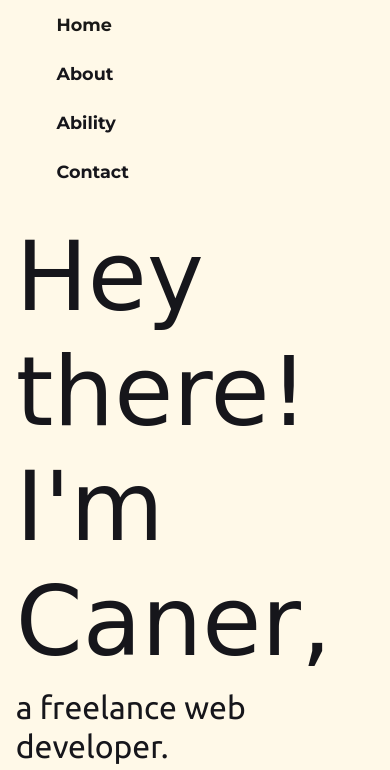
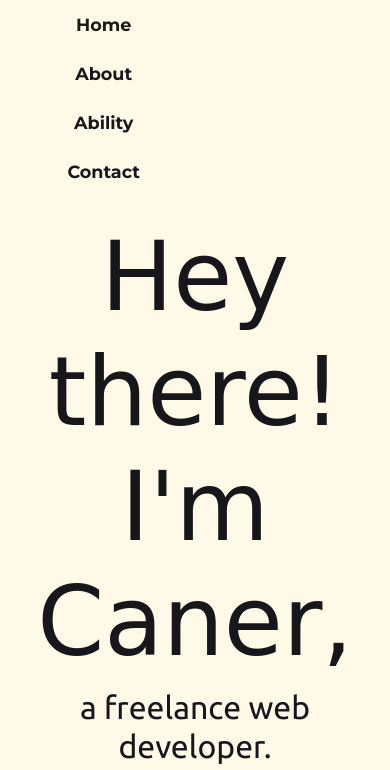
Before and after one commit to tuncaycaner/cnrtncy, a plain HTML site: page index.html in a window 390 px wide. Both pictures are taken after a click on the button "Toggle navigation". Shown: the part 52-822 px from the top of the page. Drawn offline with nearby package versions, Linux system fonts and the light colour scheme; a web font is replaced by a local one.

Commit message:
Add files via upload

```diff
--- a/css/styles.css
+++ b/css/styles.css
@@ -8,6 +8,7 @@ font-family: 'Ubuntu', sans-serif; */
 
 #title {
   color: #16161B;
+  text-align: center;
 
 
 }
@@ -16,7 +17,7 @@ font-family: 'Ubuntu', sans-serif; */
   font-family: 'Montserrat', sans-serif;
   color: #16161B;
   font-size: 1.1rem;
-  font-weight: 600;
+  font-weight: bold;
   padding: 3% 10%;
   margin-left: 5%;
 }
@@ -43,6 +44,7 @@ font-family: 'Ubuntu', sans-serif; */
 
 .title-row {
   padding: 3% 1%;
+  text-align: center;
 }
 
 .title-col {
@@ -60,13 +62,7 @@ font-family: 'Ubuntu', sans-serif; */
   border-radius: 1%;
   height: 30em;
   width: 40em;
-
-
-
-
-
 }
-
 
 
 
@@ -85,7 +81,7 @@ body {
 h1 {
   font-family: 'Sofia', cursive;
   color: #16161B;
-  font-size: 6rem;
+  font-size: 6em;
 
 }
 
@@ -115,10 +111,7 @@ p {
 
 
 
-
-}
-
-.triangle-left {
+/* .triangle-left {
   display: inline-block;
   width: 0;
   height: 0;
@@ -139,9 +132,4 @@ p {
   border-bottom: 75px solid transparent;
   margin-left: 40%;
 
-}
-
-
-#features {
-  padding: 5% 5%;
-}
+} */
--- a/index.html
+++ b/index.html
@@ -13,7 +13,7 @@
 
   <!-- Bootstrap Scripts -->
   <link href="https://cdn.jsdelivr.net/npm/bootstrap@5.2.1/dist/css/bootstrap.min.css" rel="stylesheet" integrity="sha384-iYQeCzEYFbKjA/T2uDLTpkwGzCiq6soy8tYaI1GyVh/UjpbCx/TYkiZhlZB6+fzT" crossorigin="anonymous">
-  <script src="https://cdn.jsdelivr.net/npm/bootstrap@5.2.1/dist/js/bootstrap.bundle.min.js" integrity="sha384-u1OknCvxWvY5kfmNBILK2hRnQC3Pr17a+RTT6rIHI7NnikvbZlHgTPOOmMi466C8" crossorigin="anonymous"></script>
+
 
   <!-- CSS Stylesheet -->
   <link rel="stylesheet" href="css/styles.css">
@@ -33,7 +33,7 @@
 
     <div class="container-fluid">
       <div class="row container-title-row">
-        <div class="col col-lg-6 col-md-6 col-sm-6">
+        <div class="col col-lg-6 col-md-6 col-sm-6 col-6">
           <div class="navbar-container">
             <nav class="navbar navbar-expand-lg">
               <div class="container-fluid">
@@ -76,13 +76,13 @@
 
 
       <div class="row title-row">
-        <div class="col col-lg-6 col-md-6 col-sm-12 col-12 title-col col-auto me-auto">
+        <div class="col-xl-6 col-lg-6 col-md-12 col-sm-12 col-12 title-col col-auto me-auto">
           <h1 class="title-text">Hey there! <br>I'm Caner,</h1>
           <h3>a freelance web developer.</h3>
           <p>I can create a custom website as you need..</p>
         </div>
 
-        <div class="col col-lg-6 col-md-6 col-sm-12 col-12 animation-col col-auto me-auto">
+        <div class="col-xl-6 col-lg-6 col-md-12 col-sm-12 col-12 animation-col">
           <div class="animation-box">
 
 
@@ -115,9 +115,7 @@
   <!-- Features -->
 
   <section id="features">
-    <div class="container">
 
-    </div>
 
 
 
@@ -158,7 +156,7 @@
 
 
 
-
+  <script src="https://cdn.jsdelivr.net/npm/bootstrap@5.2.1/dist/js/bootstrap.bundle.min.js" integrity="sha384-u1OknCvxWvY5kfmNBILK2hRnQC3Pr17a+RTT6rIHI7NnikvbZlHgTPOOmMi466C8" crossorigin="anonymous"></script>
 </body>
 
 </html>
```
